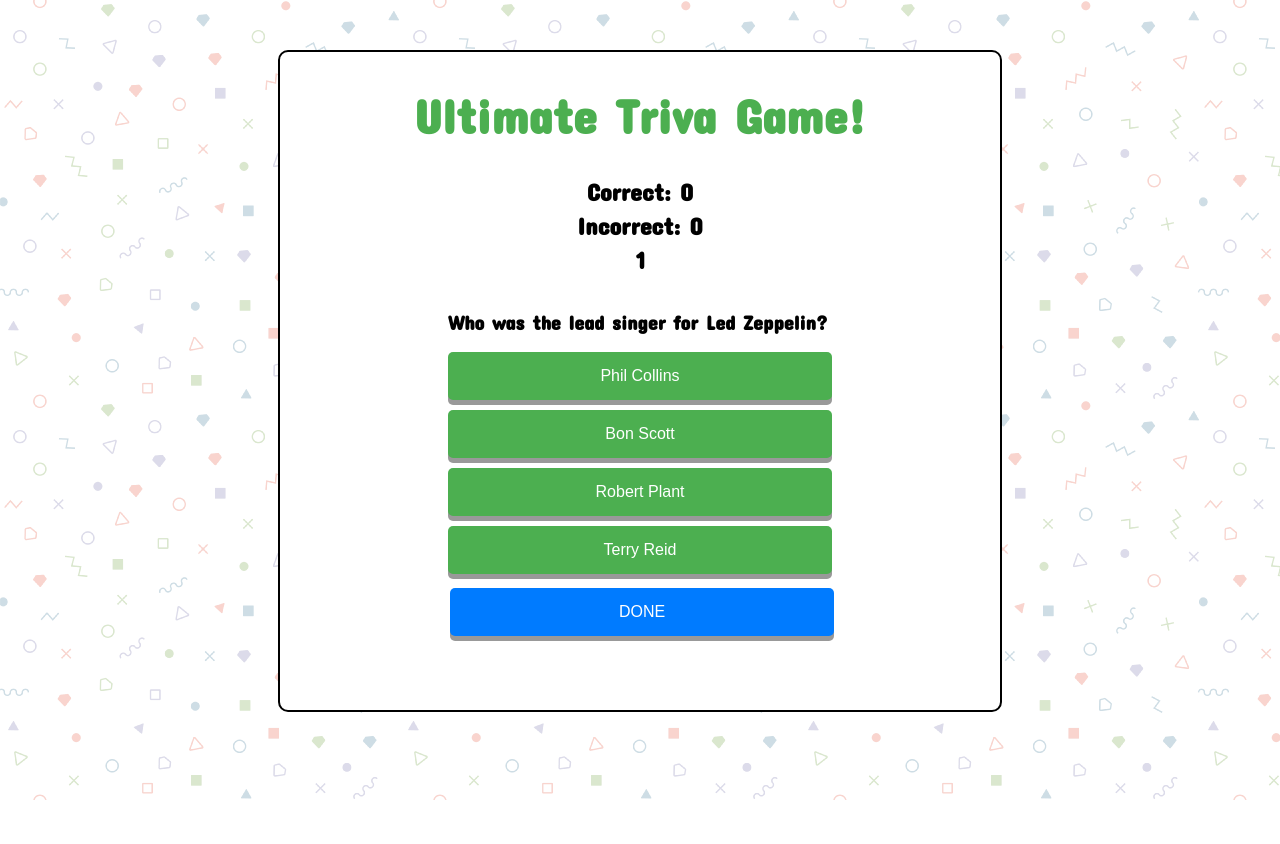
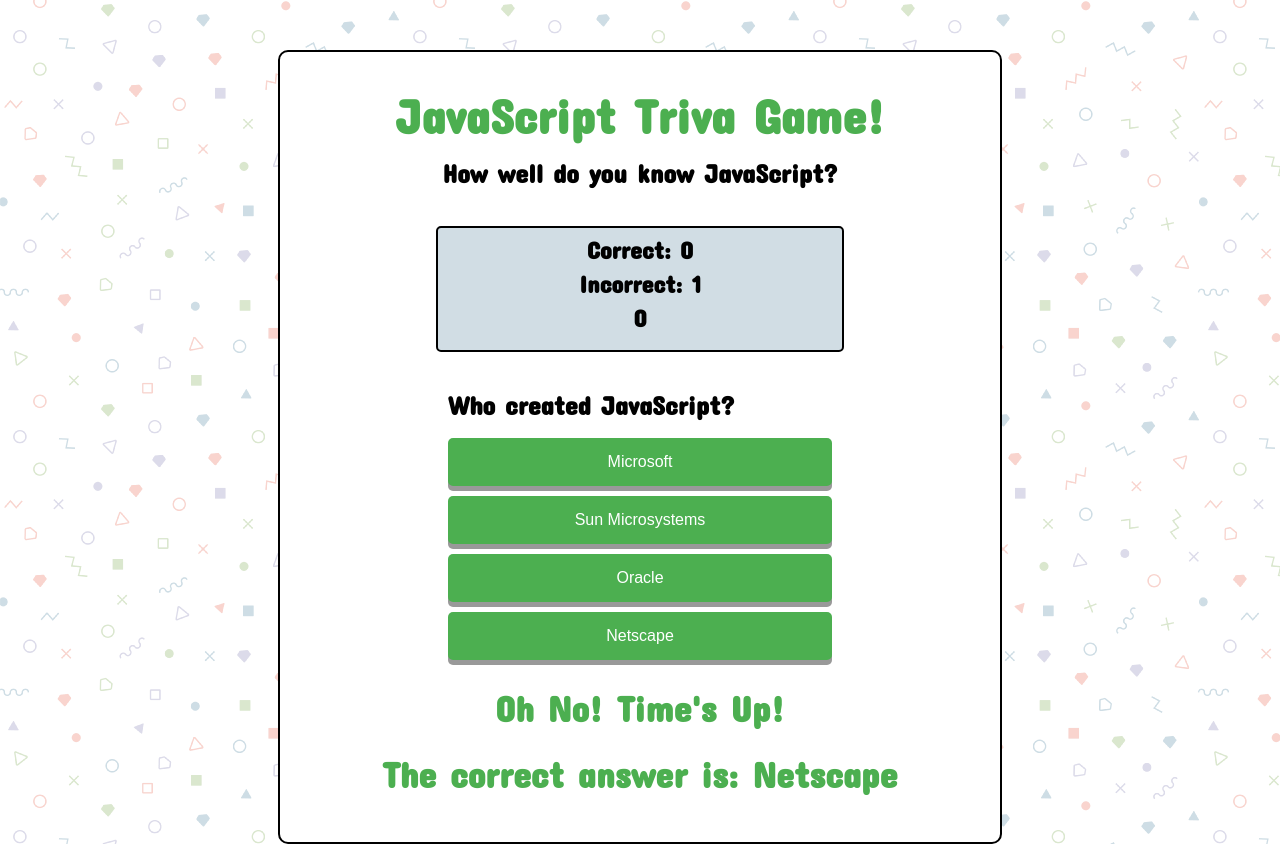
Before and after one commit to kluu1/TriviaGame, a plain HTML site: page index.html in a window 1280 px wide. Both pictures are taken after a click on the button "START". Before the commit the page ends 800 px from the top, so only its background shows below. Drawn offline with nearby package versions, Linux system fonts and the light colour scheme.

Commit message:
added sound, modified questions, fixed logic

```diff
--- a/assets/css/style.css
+++ b/assets/css/style.css
@@ -27,7 +27,15 @@ h1 {
 }
 
 h3 {
-    margin: 5px 0px 5px 0px;
+    margin-top: 30px;
+    margin-bottom: 5px;
+    font-size: 36px;
+    font-weight: bold;
+    color: #4CAF50;
+}
+
+h2 {
+    font-size: 26px;
 }
 
 div {
@@ -60,8 +68,14 @@ div {
   }
 
 #score-div {
+    padding: 10px;
+    margin: 0 auto;
     margin-top: 40px;
     font-size: 24px;
+    background-color: #d1dde4;
+    width: 60%;
+    border: solid black 2px;
+    border-radius: 5px;
 }
 
 #qa-container {
@@ -99,13 +113,6 @@ div {
     font-weight: bold;
 }
 
-#correctAnswer {
-    margin-top: 30px;
-    font-size: 36px;
-    font-weight: bold;
-    color: #4CAF50;
-}
-
 #game-over {
     font-family: 'Permanent Marker', cursive;
     font-size: 48px;
--- a/assets/javascript/app.js
+++ b/assets/javascript/app.js
@@ -1,4 +1,14 @@
 $( document ).ready(function() {
+
+    // Declare global variables
+    var correct = 0;
+    var incorrect = 0;
+    var questionNum = 0;
+    var seconds;
+    var qTimer;
+    var clickSound = new Audio('./assets/sounds/click.ogg');
+    var soundCorrect = new Audio('./assets/sounds/correct.wav');
+    var soundIncorrect = new Audio('./assets/sounds/incorrect.wav');
 
     // Get DOM elements
     var $questions = $('#questions-content');
@@ -7,96 +17,131 @@ $( document ).ready(function() {
     var $incorrect = $('#incorrect');
     var $numCorrect = $('#numCorrect');
     var $numIncorrect = $('#numIncorrect');
-    var $done = $('#done');
     var $start = $('#start');
     var $restart = $('#restart');
     var $gameOver = $('#game-over');
+    var $timesUp = $('#timesUp');
+    var $scoreDiv = $('#score-div');
     var $correctAnswer = $('#correctAnswer');
+    var $incorrectAnswer = $('#incorrectAnswer');
+    var $displayAnswer = $('#displayAnswer');
+    var $displayTheAnswer = $('#displayTheAnswer');
     var $timer = $('#timer');
     var $choiceA = $('#choice-A');
     var $choiceB = $('#choice-B');
     var $choiceC = $('#choice-C');
     var $choiceD = $('#choice-D');
-
-    // Declare variables
-    var correct = 0;
-    var incorrect = 0;
-    var questionNum = 0;
-    var seconds = 3;
-    var qTimer;
+    var $choice = $('.choices');
 
     // Create an array of questions
     var questionsArr = [{
-                question: "Who was the lead singer for Led Zeppelin?",
-                choices: ["Phil Collins", "Bon Scott", "Robert Plant", "Terry Reid"],
-                correctAnswer: "Robert Plant"
+                question: "Who created JavaScript? ",
+                choices: ["Microsoft", "Sun Microsystems", "Oracle", "Netscape"],
+                correctAnswer: "Netscape"
             }, {
-                question: "Who was the guitarist for The Who?",
-                choices: ["Jimmy Page", "Pete Townshend", "Angus Young", "Jimi Hendrix"],
-                correctAnswer: "Pete Townshend"
+                question: "How long did Brendan Eich take to write the JavaScript programming language?",
+                choices: ["10 days", "2 weeks", "2 months", "6 months"],
+                correctAnswer: "10 days"
             }, {
-                question: "Who was NOT in Pink Floyd?",
-                choices: ["Roger Waters", "Syd Barrett", "Roger Daltrey", "David Gilmour"],
-                correctAnswer: "Roger Daltrey"
-            }];
+                question: "Which of following is not a reserved word in JavaScript?",
+                choices: ["default", "finally", "throw", "undefined"],
+                correctAnswer: "undefined"
+            }, {
+                question: "What is the function for creating a prompt box?",
+                choices: ["alert();", "prompt();", "document.prompt();", "document.ask();"],
+                correctAnswer: "prompt();"
+            }, {
+                question: "Which of the following events is not a valid event?",
+                choices: ["onLoad", "onClick", "onLinkClick", "onMouseover"],
+                correctAnswer: "onLinkClick"
+            }, {
+                question: "Which of the following function adds and/or removes elements from an array?",
+                choices: ["toSource()", "sort()", "splice()", "unshift()"],
+                correctAnswer: "splice()"
+            }, {
+                question: "Which of the following function returns the number's value?",
+                choices: ["toString()", "valueOf()", "toLocaleString()", "toPrecision()"],
+                correctAnswer: "valueOf()"
+            }, {
+                question: "Which built-in method calls a function for each element in the array?",
+                choices: ["while()", "loop()", "forEach()", "None of the above"],
+                correctAnswer: "forEach()"
+            }, {
+                question: "How do you create a function in JavaScript?",
+                choices: ["function myFunction()", "loop()", "function:myFunction()", "func myFunction()"],
+                correctAnswer: "function myFunction()"
+            }, {
+                question: "How does a FOR loop start?",
+                choices: ["for i = 1 to 5", "for (i = 0; i <= 5; i++)", "for (i <= 5; i++)", "for (i = 0; i <= 5)"],
+                correctAnswer: "for (i = 0; i <= 5; i++)"
+            }
+        ];
 
     // Hide elements at startup
     $correct.hide();
     $incorrect.hide();
     $choices.hide();
-    $done.hide();
+    $timesUp.hide();
+    $scoreDiv.hide();
+    $correctAnswer.hide();
+    $incorrectAnswer.hide();
+    $displayAnswer.hide();
     $restart.hide();
     $gameOver.hide();
 
-    // Start the game and start event listners
+    // Start the game by starting event listners
     function start() {
         $start.on('click', function() {
+            clickSound.play();
             $start.hide();
             $restart.hide();
             $gameOver.hide();
+            $scoreDiv.show();
             $choices.show();
             $correct.show();
             $incorrect.show();
-            $done.show();
             displayQuestions();
         });
-        $done.on('click', function() {
-            clearInterval(qTimer);
-            game.check();
-        });
-        $restart.on('click', function(){
+        $restart.on('click', function() {
+            clickSound.play();
             restartGame();
         });
+        $choice.on('click', choiceEvent);
     }
 
-    // Display the question
+    function choiceEvent() {
+        clearInterval(qTimer);
+        choice = $(this);
+        checkSelected();
+    }
+
+    // Display the question along with choices
     function displayQuestions() {
-
+        $scoreDiv.show();
         $questions.html(questionsArr[questionNum].question);
-
         $choiceA.append(questionsArr[questionNum].choices[0]);
         $choiceB.append(questionsArr[questionNum].choices[1]);
         $choiceC.append(questionsArr[questionNum].choices[2]);
         $choiceD.append(questionsArr[questionNum].choices[3]);
 
-        // // Loops through the array of choices and display it
-        // for (i = 0; i < questionsArr[questionNum].choices.length; i++) {
-        //     $choices.append('<h3><input type="radio" name="question' + '-' + questionNum + '"value="' + questionsArr[questionNum].choices[i] + '">' + questionsArr[questionNum].choices[i] + '</h3>');
-        // }
-
-        // Set and start timer
-        seconds = 3;
+        // Start the timer for current question
+        seconds = 1;
         $timer.html(seconds);
         qTimer = setInterval(countDown, 1000);
-
     }
 
+    // Decrement seconds
     function countDown() {
         seconds--;
         $timer.html(seconds);
 
+        // Logic for when time runs out
         if (seconds <= 0) {
-            $correctAnswer.append('<h3>Oops.. Times up! <br> The answer is "' + questionsArr[questionNum].correctAnswer + '"</h3>');
+            $choice.off('click', choiceEvent);
+            soundIncorrect.play();
+            $timesUp.show();
+            $displayAnswer.show();
+            $displayTheAnswer.html(questionsArr[questionNum].correctAnswer);
             clearInterval(qTimer);
             incorrect++;
             $numIncorrect.html(incorrect);
@@ -104,6 +149,7 @@ $( document ).ready(function() {
         }
     }
 
+    // Prepare for next question
     function launchNextQuestion() {
         setTimeout(function() {
             questionNum++;
@@ -112,31 +158,67 @@ $( document ).ready(function() {
         }, 3000);
     }
 
-    function nextQuestion() {
-        if (questionNum === questionsArr.length) {
-            endGame();
-        } else {
-            displayQuestions();
-        }
-    }
-
     function clear() {
         $questions.empty();
         $choiceA.empty();
         $choiceB.empty();
         $choiceC.empty();
         $choiceD.empty();
-        $correctAnswer.empty();
+        $timesUp.hide();
+        $correctAnswer.hide();
+        $incorrectAnswer.hide();
+        $displayAnswer.hide();
     }
 
+    // Logic to see if there are more questions or end game
+    function nextQuestion() {
+        if (questionNum === questionsArr.length) {
+            endGame();
+        } else {
+            displayQuestions();
+            $choice.on('click', choiceEvent);
+        }
+    }
+
+    // Check if selected answer is correct
+    function checkSelected() {
+        $choice.off('click', choiceEvent);
+        if (choice.text() === questionsArr[questionNum].correctAnswer) {
+            soundCorrect.play();
+            isCorrect();
+        } else {
+            soundIncorrect.play();
+            isIncorrect();
+        }
+    }
+
+    // If selected answer is correct
+    function isCorrect() {
+        correct++;
+        $numCorrect.html(correct);
+        $correctAnswer.show();
+        launchNextQuestion();
+    }
+
+    // If selected anwer is incorrect
+    function isIncorrect() {
+        incorrect++;
+        $numIncorrect.html(incorrect);
+        $incorrectAnswer.show();
+        $displayAnswer.show();
+        $displayTheAnswer.html(questionsArr[questionNum].correctAnswer);
+        launchNextQuestion();
+    }
+
+    // Function to end the game
     function endGame() {
         $timer.hide();
-        $done.hide();
         $choices.hide();
         $gameOver.show();
         $restart.show();
     }
 
+    // Function to restart the game
     function restartGame() {
         correct = 0;
         incorrect = 0;
@@ -146,14 +228,16 @@ $( document ).ready(function() {
         $start.hide();
         $restart.hide();
         $gameOver.hide();
+        $scoreDiv.show();
         $choices.show();
         $correct.show();
         $timer.show();
         $incorrect.show();
-        $done.show();
+        $choice.on('click', choiceEvent);
         displayQuestions();
     }
 
+    // Starts the game
     start();
 
 });
--- a/index.html
+++ b/index.html
@@ -14,7 +14,9 @@
 
     <div id="container">
 
-  	    <h1>Ultimate Triva Game!</h1>
+        <h1>JavaScript Triva Game!</h1>
+
+        <h2>How well do you know JavaScript?</h2>
 
       <div id="subcontainer">
 
@@ -42,25 +44,29 @@
 
             <div id="choices">
 
-              <button class="btn" id="choice-A"></button>
+              <button class="btn choices" id="choice-A"></button>
 
-              <button class="btn" id="choice-B"></button>
+              <button class="btn choices" id="choice-B"></button>
 
-              <button class="btn" id="choice-C"></button>
+              <button class="btn choices" id="choice-C"></button>
 
-              <button class="btn" id="choice-D"></button>
+              <button class="btn choices" id="choice-D"></button>
 
             </div>
 
             <div id="game-over">GAME OVER</div>
 
-            <div id="btn-done"><button class="btn" id="done">DONE</button></div>
-
             <div id="btn-restart"><button class="btn" id="restart">RESTART</button></div>
 
           </div>
 
-          <div id="correctAnswer"></div>
+          <div id="correctAnswer"><h3>Yes! You are correct!</h3></div>
+
+          <div id="timesUp"><h3>Oh No! Time's Up!</h3></div>
+
+          <div id="incorrectAnswer"><h3>Sorry, you are incorrect!</h3></div>
+
+          <div id="displayAnswer"><h3>The correct answer is: <span id="displayTheAnswer"></span></h3></div>
 
         </div>
 
```
Also changed, not shown: 4 other files.
